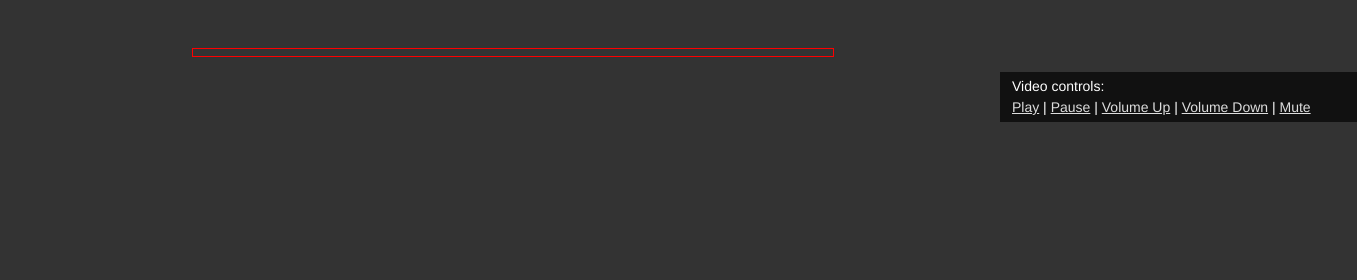
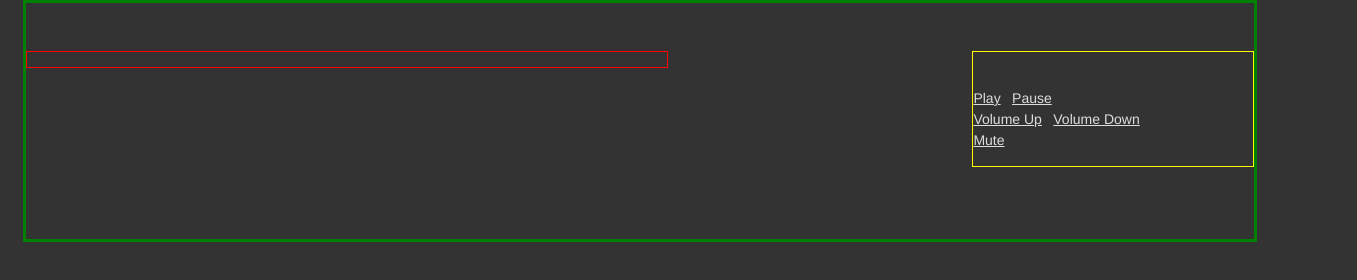
Before and after one commit to DocDeuce/WIA-Assignments, a plain HTML site: page Henry_Justin_presentation/index.html in a window 1280 px wide. Shown: the whole page, 1357 px wide, since content can reach past the window. Drawn offline with nearby package versions, Linux system fonts and the light colour scheme.

Commit message:
Changed div layout

```diff
--- a/Henry_Justin_presentation/css/screen.css
+++ b/Henry_Justin_presentation/css/screen.css
@@ -30,10 +30,10 @@ ol { margin-left: 36px; }
 */
 
 
-#wrapper { width: 100%; margin: 0 auto; padding: 48px 0 72px; }
-#main { width: 640px; float: left; margin-left: 15%; border: 1px solid red;}
-#main > p, #main > div { margin: 7px; }
-#sidebar { width: 280px; float: right; }
+#wrapper { width: 96%; margin: 0 auto; padding: 48px 0 72px; border: 3px solid green;}
+#main { width: 640px; float: left; border: 1px solid red;}
+#main > p, #main > div { margin-left: 7px; }
+#sidebar { width: 280px; float: right; border: 1px solid yellow;}
 #sidebar ol { margin: 12px 0 12px 22px; }
 /*
 	----------------------------
--- a/Henry_Justin_presentation/index.html
+++ b/Henry_Justin_presentation/index.html
@@ -19,7 +19,7 @@
 	</div>
 
     <div id="sidebar">
-    	<p id="video-controls" class="black-65">Video controls:<br /><a href="#" class="tubular-play">Play</a> | <a href="#" class="tubular-pause">Pause</a> | <a href="#" class="tubular-volume-up">Volume Up</a> | <a href="#" class="tubular-volume-down">Volume Down</a> | <a href="#" class="tubular-mute">Mute</a></p>
+    	<p id="video-controls">Video controls:<br /><a href="#" class="tubular-play">Play</a> | <a href="#" class="tubular-pause">Pause</a> <br /> <a href="#" class="tubular-volume-up">Volume Up</a> | <a href="#" class="tubular-volume-down">Volume Down</a> <br /> <a href="#" class="tubular-mute">Mute</a></p>
     </div>
 
 </div><!-- #wrapper -->
```
